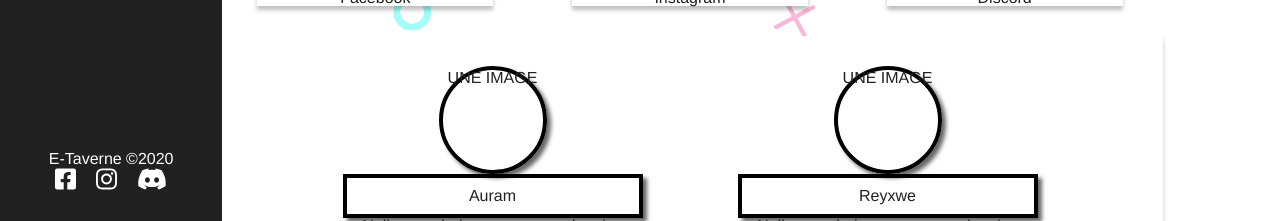
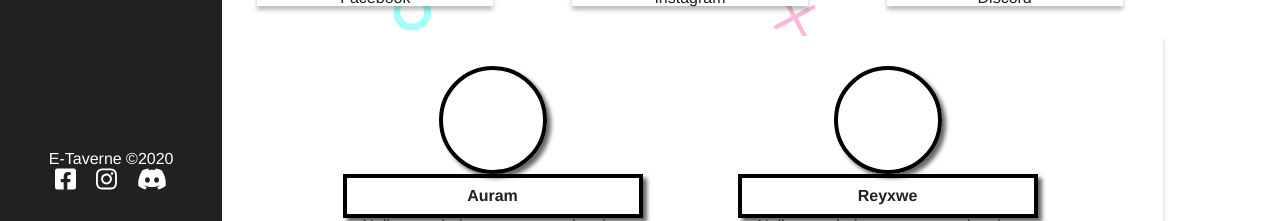
Before and after one commit to jeremyrts/etaverne, a Vue app: page / in a window 1280 px wide. Shown: the part 579-800 px from the top of the page. Built offline with nearby package versions, Linux system fonts and the light colour scheme; what vue-plugin-load-script would draw is missing.

Commit message:
Remove image text

```diff
--- a/src/components/TeamMember.vue
+++ b/src/components/TeamMember.vue
@@ -1,7 +1,7 @@
 <template>
 	<div class="team-member">
 		<div class="image-container">
-			<p>UNE IMAGE</p>
+			<!-- <p>UNE IMAGE</p> -->
 		</div>
 		<div class="text-container">
 			<p id="pseudo">{{pseudo}}</p>
@@ -45,5 +45,6 @@ export default {
 		border: 4px solid #000000;
 		box-shadow: 4px 4px 4px rgba(0, 0, 0, 0.6);
 		padding: 10px;
+		font-weight: bold;
 	}
 </style>
```
